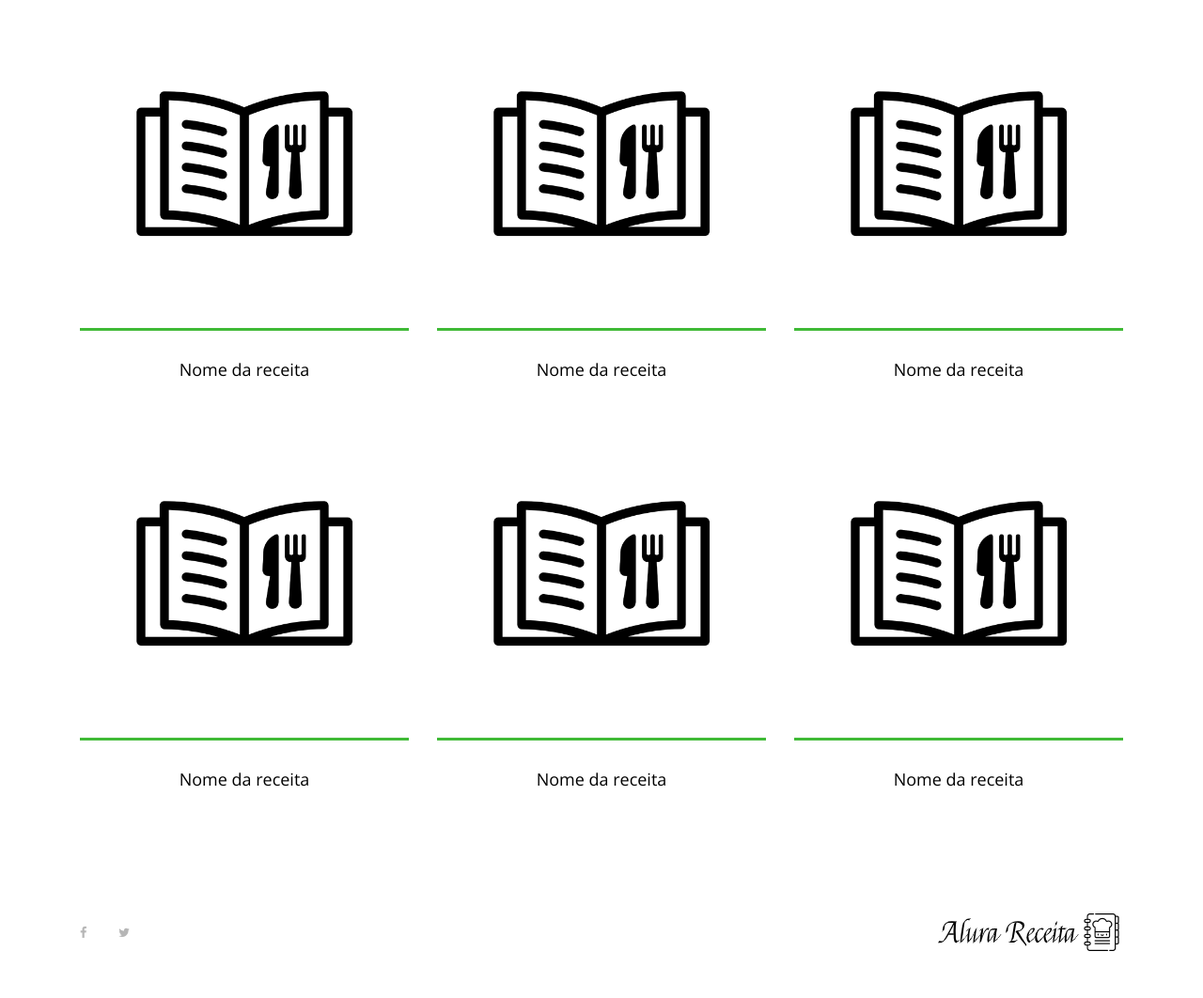
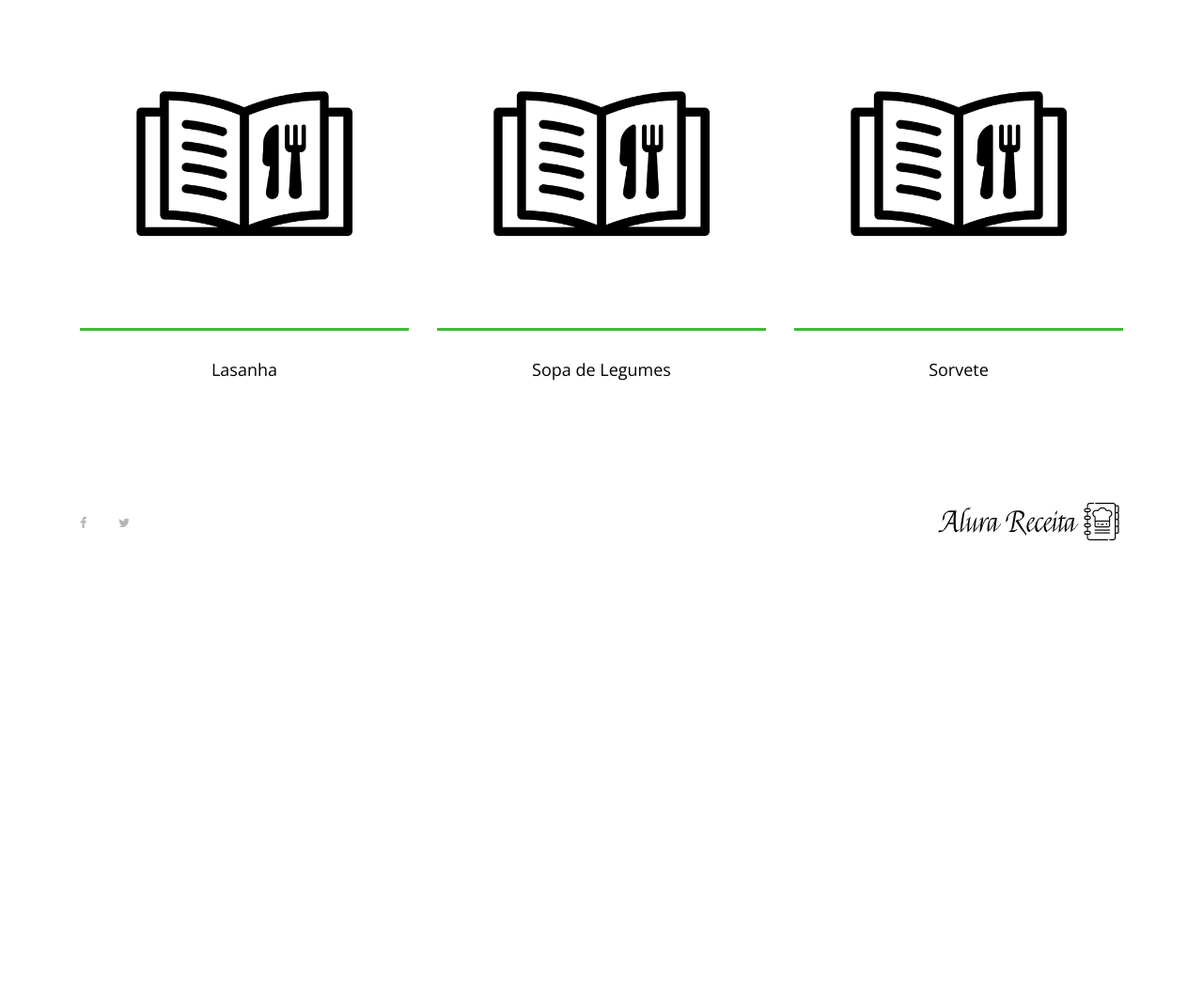
Before and after one commit to donadonandre/alurareceita, a Django app: page / in a window 1280 px wide. Shown: the part 196-1258 px from the top of the page at 94% size. After the commit the page ends 771 px from the top, so only its background shows below. Run offline with Django 3.2, Linux system fonts and the light colour scheme; some libraries are stand-ins or nearby versions.

Commit message:
Utilizando receitas dinamicamente

```diff
--- a/receitas/templates/index.html
+++ b/receitas/templates/index.html
@@ -30,17 +30,8 @@
     <section class="best-receipe-area">
         <div class="container">
             <div class="row">
-                <!-- Single Best Receipe Area -->
-                <div class="col-12 col-sm-6 col-lg-4">
-                    <div class="single-best-receipe-area mb-30">
-                        <img src="{% static 'img/bg-img/foto_receita.png' %}" alt="">
-                        <div class="receipe-content">
-                            <a href="receita.html">
-                                <h5>Nome da receita</h5>
-                            </a>
-                        </div>
-                    </div>
-                </div>
+
+                {% for chave, nome_da_receita in nome_das_receitas.items %}
 
                 <!-- Single Best Receipe Area -->
                 <div class="col-12 col-sm-6 col-lg-4">
@@ -48,59 +39,14 @@
                         <img src="{% static 'img/bg-img/foto_receita.png' %}" alt="">
                         <div class="receipe-content">
                             <a href="receita.html">
-                                <h5>Nome da receita</h5>
+                                <h5>{{ nome_da_receita }}</h5>
                             </a>
                         </div>
                     </div>
                 </div>
 
-                <!-- Single Best Receipe Area -->
-                <div class="col-12 col-sm-6 col-lg-4">
-                    <div class="single-best-receipe-area mb-30">
-                        <img src="{% static 'img/bg-img/foto_receita.png' %}" alt="">
-                        <div class="receipe-content">
-                            <a href="receita.html">
-                                <h5>Nome da receita</h5>
-                            </a>
-                        </div>
-                    </div>
-                </div>
+                {% endfor %}
 
-                <!-- Single Best Receipe Area -->
-                <div class="col-12 col-sm-6 col-lg-4">
-                    <div class="single-best-receipe-area mb-30">
-                        <img src="{% static 'img/bg-img/foto_receita.png' %}" alt="">
-                        <div class="receipe-content">
-                            <a href="receita.html">
-                                <h5>Nome da receita</h5>
-                            </a>
-                        </div>
-                    </div>
-                </div>
-
-                <!-- Single Best Receipe Area -->
-                <div class="col-12 col-sm-6 col-lg-4">
-                    <div class="single-best-receipe-area mb-30">
-                        <img src="{% static 'img/bg-img/foto_receita.png' %}" alt="">
-                        <div class="receipe-content">
-                            <a href="receita.html">
-                                <h5>Nome da receita</h5>
-                            </a>
-                        </div>
-                    </div>
-                </div>
-
-                <!-- Single Best Receipe Area -->
-                <div class="col-12 col-sm-6 col-lg-4">
-                    <div class="single-best-receipe-area mb-30">
-                        <img src="{% static 'img/bg-img/foto_receita.png' %}" alt="">
-                        <div class="receipe-content">
-                            <a href="receita.html">
-                                <h5>Nome da receita</h5>
-                            </a>
-                        </div>
-                    </div>
-                </div>
             </div>
         </div>
     </section>
--- a/receitas/views.py
+++ b/receitas/views.py
@@ -1,7 +1,16 @@
 from django.shortcuts import render
 
 def index(request):
-    return render(request,'index.html')
+    receitas = {
+        1 : 'Lasanha',
+        2 : 'Sopa de Legumes',
+        3 : 'Sorvete'
+    }
+
+    dados = {
+        'nome_das_receitas' : receitas
+    }
+    return render(request,'index.html',dados)
 
 def receita(request):
     return render(request, 'receita.html')
```
